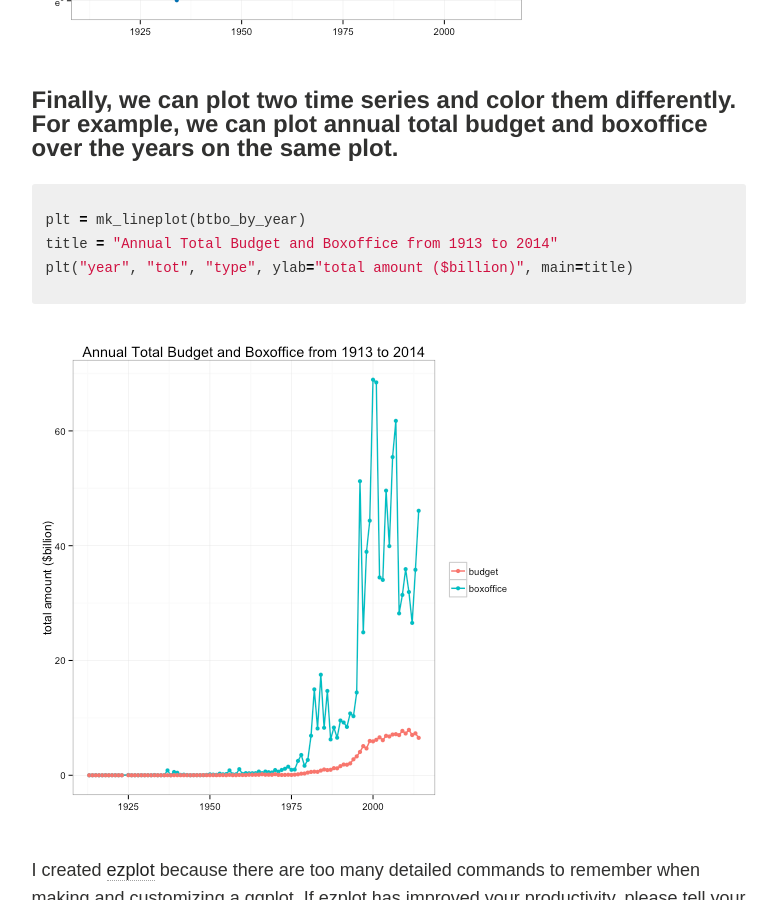
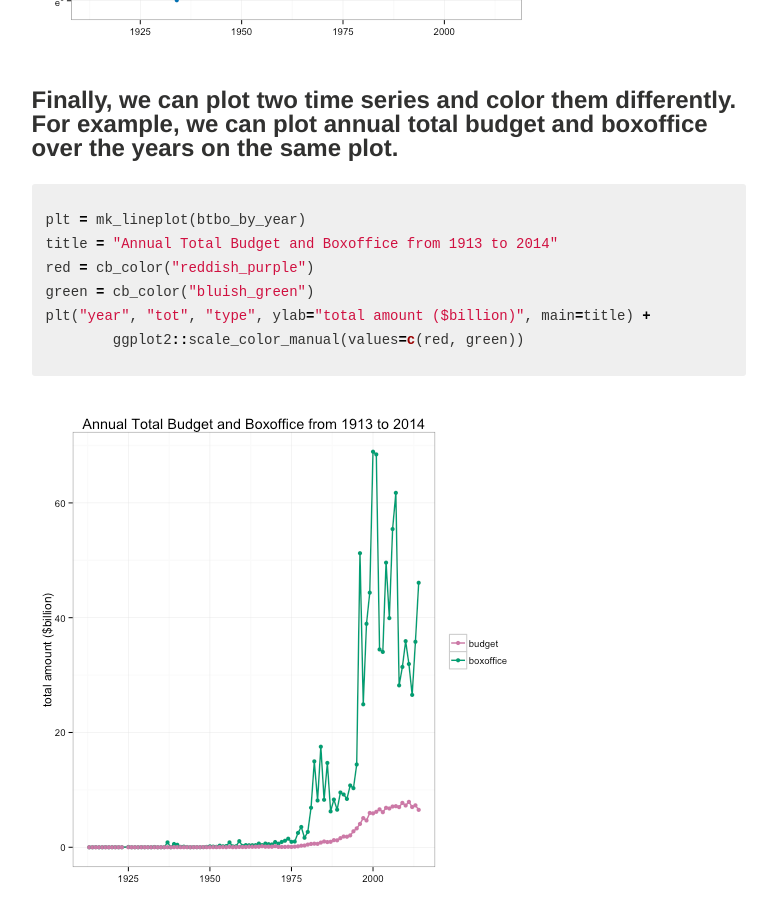
Before and after one commit to gmlang/masterr, a Jekyll site: the page built from _posts/r/2015-06-26-how-to-easily-make-ggplot2-timeseries-plot-ezplot-part6.md, in a window 1280 px wide and 900 px high, scrolled down 3970 px. Shown: the whole window, without its empty margins (348-1125 px from the left). Built offline with Jekyll 4.4.1, drawn with Linux system fonts in a browser that asks for light colours; nearby versions of some CDN libraries; comment, search, counter and statistics services are not loaded.

Commit message:
update ezplot - part 6

````diff
--- a/_knitr/2015-06-26-how-to-easily-make-ggplot2-timeseries-plot-ezplot-part6.Rmd
+++ b/_knitr/2015-06-26-how-to-easily-make-ggplot2-timeseries-plot-ezplot-part6.Rmd
@@ -54,7 +54,10 @@
 ```{r, warning=FALSE, message=FALSE}
 plt = mk_lineplot(btbo_by_year)
 title = "Annual Total Budget and Boxoffice from 1913 to 2014"
-plt("year", "tot", "type", ylab="total amount ($billion)", main=title)
+red = cb_color("reddish_purple")
+green = cb_color("bluish_green")
+plt("year", "tot", "type", ylab="total amount ($billion)", main=title) +
+        ggplot2::scale_color_manual(values=c(red, green))
 ```
 
 I created [ezplot](https://github.com/gmlang/ezplot) because there are too many detailed commands to remember when making and customizing a ggplot. If ezplot has improved your productivity, please tell your friends about it.
--- a/_posts/r/2015-06-26-how-to-easily-make-ggplot2-timeseries-plot-ezplot-part6.md
+++ b/_posts/r/2015-06-26-how-to-easily-make-ggplot2-timeseries-plot-ezplot-part6.md
@@ -68,7 +68,10 @@
 {% highlight r %}
 plt = mk_lineplot(btbo_by_year)
 title = "Annual Total Budget and Boxoffice from 1913 to 2014"
-plt("year", "tot", "type", ylab="total amount ($billion)", main=title)
+red = cb_color("reddish_purple")
+green = cb_color("bluish_green")
+plt("year", "tot", "type", ylab="total amount ($billion)", main=title) +
+        ggplot2::scale_color_manual(values=c(red, green))
 {% endhighlight %}
 
 ![center](/../figs/2015-06-26-how-to-easily-make-ggplot2-timeseries-plot-ezplot-part6/unnamed-chunk-6-1.png)
````
Also changed, not shown: figs/2015-06-26-how-to-easily-make-ggplot2-timeseries-plot-ezplot-part6/unnamed-chunk-6-1.png.
